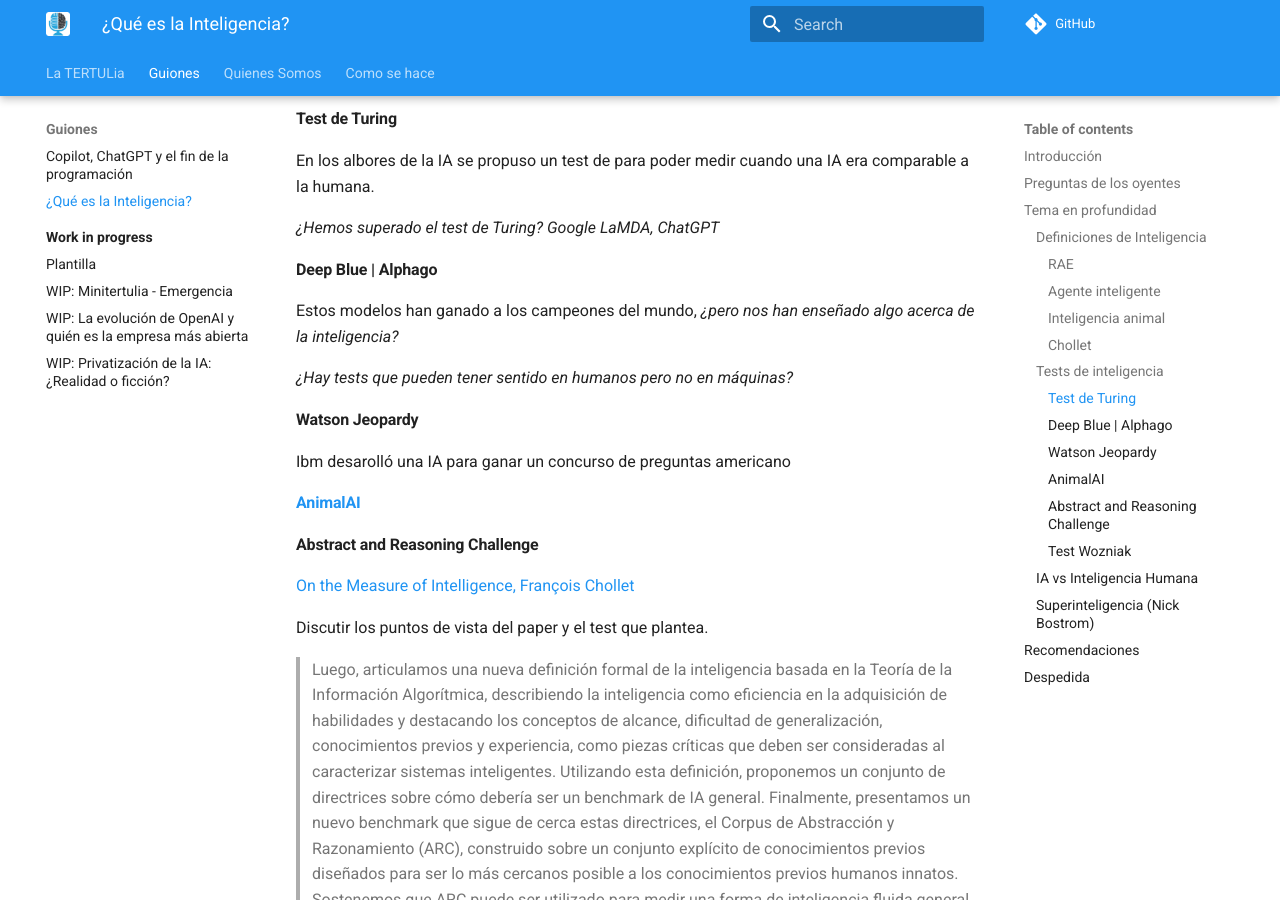
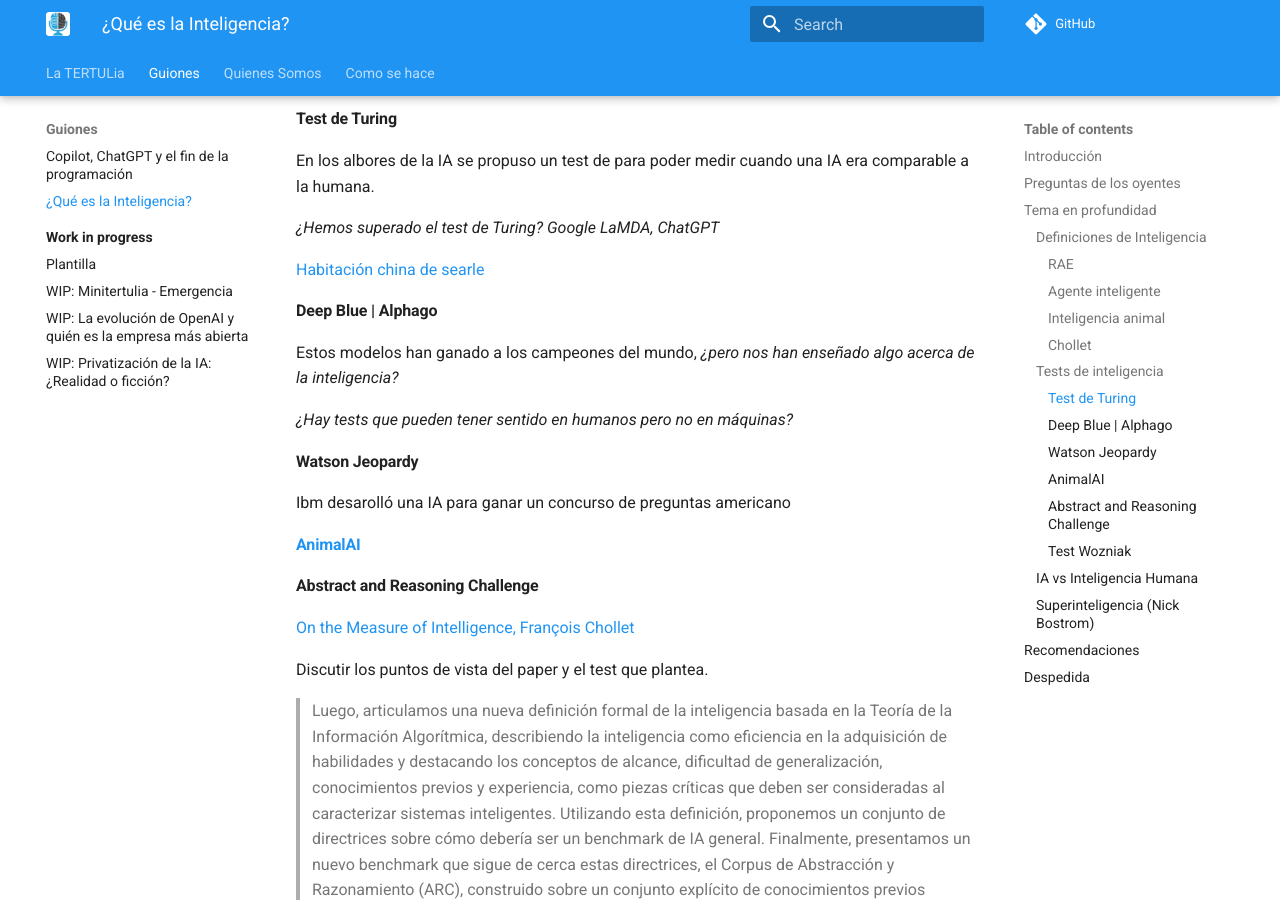
Before and after one commit to ironbar/tertulia_inteligencia_artificial, an MkDocs documentation site: the page built from docs/guiones/02-que-es-la-inteligencia.md, in a window 1280 px wide and 900 px high, scrolled down 1902 px. Built offline with MkDocs 1.6.1 and Material for MkDocs 9.7.7, drawn with Linux system fonts in a browser that asks for light colours; comment, search, counter and statistics services are not loaded.

Commit message:
Actualizar 02-que-es-la-inteligencia.md

```diff
--- a/docs/guiones/02-que-es-la-inteligencia.md
+++ b/docs/guiones/02-que-es-la-inteligencia.md
@@ -60,6 +60,8 @@
 
 _¿Hemos superado el test de Turing? Google LaMDA, ChatGPT_
 
+[Habitación china de searle](https://es.wikipedia.org/wiki/Habitaci%C3%B3n_china)
+
 #### Deep Blue | Alphago
 
 Estos modelos han ganado a los campeones del mundo, _¿pero nos han enseñado algo acerca de la inteligencia?_
```
